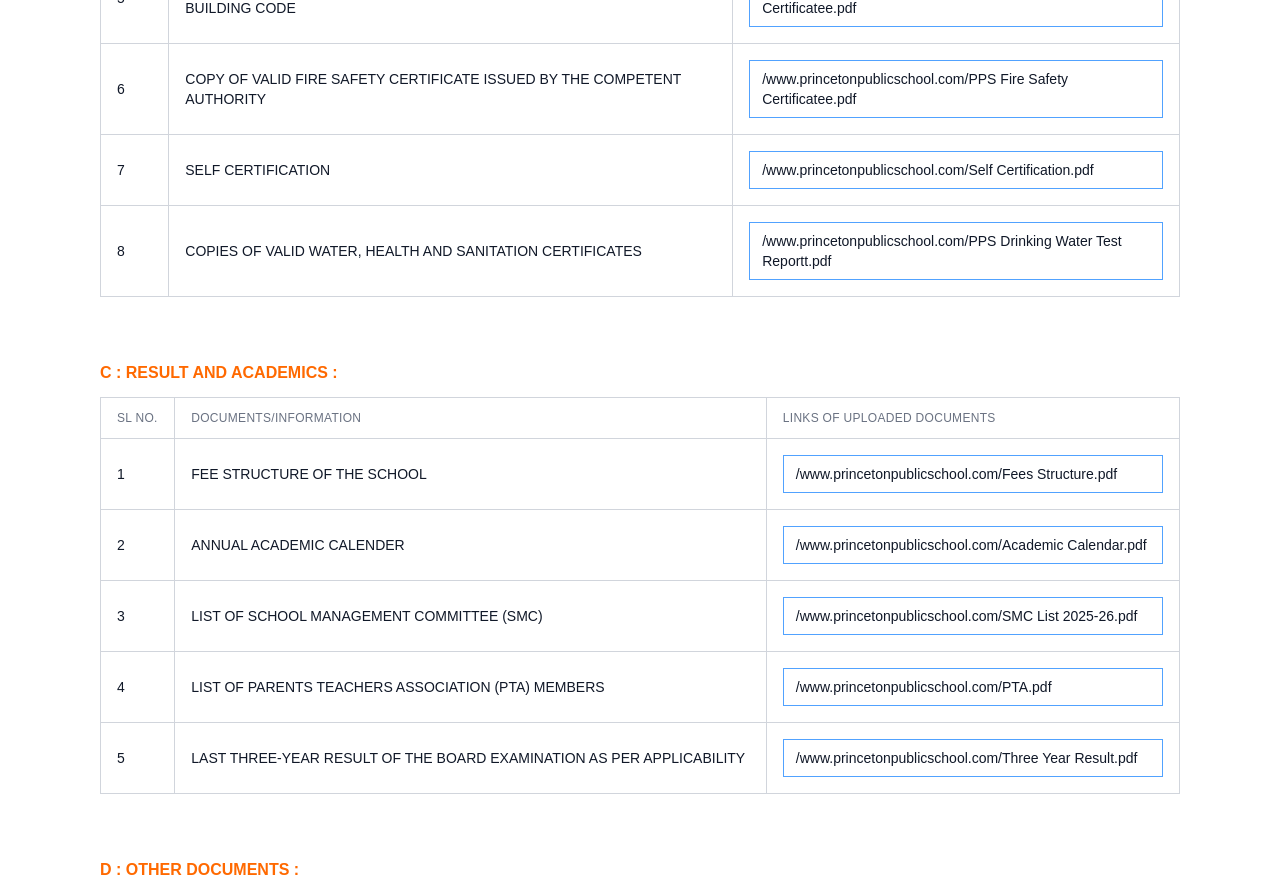
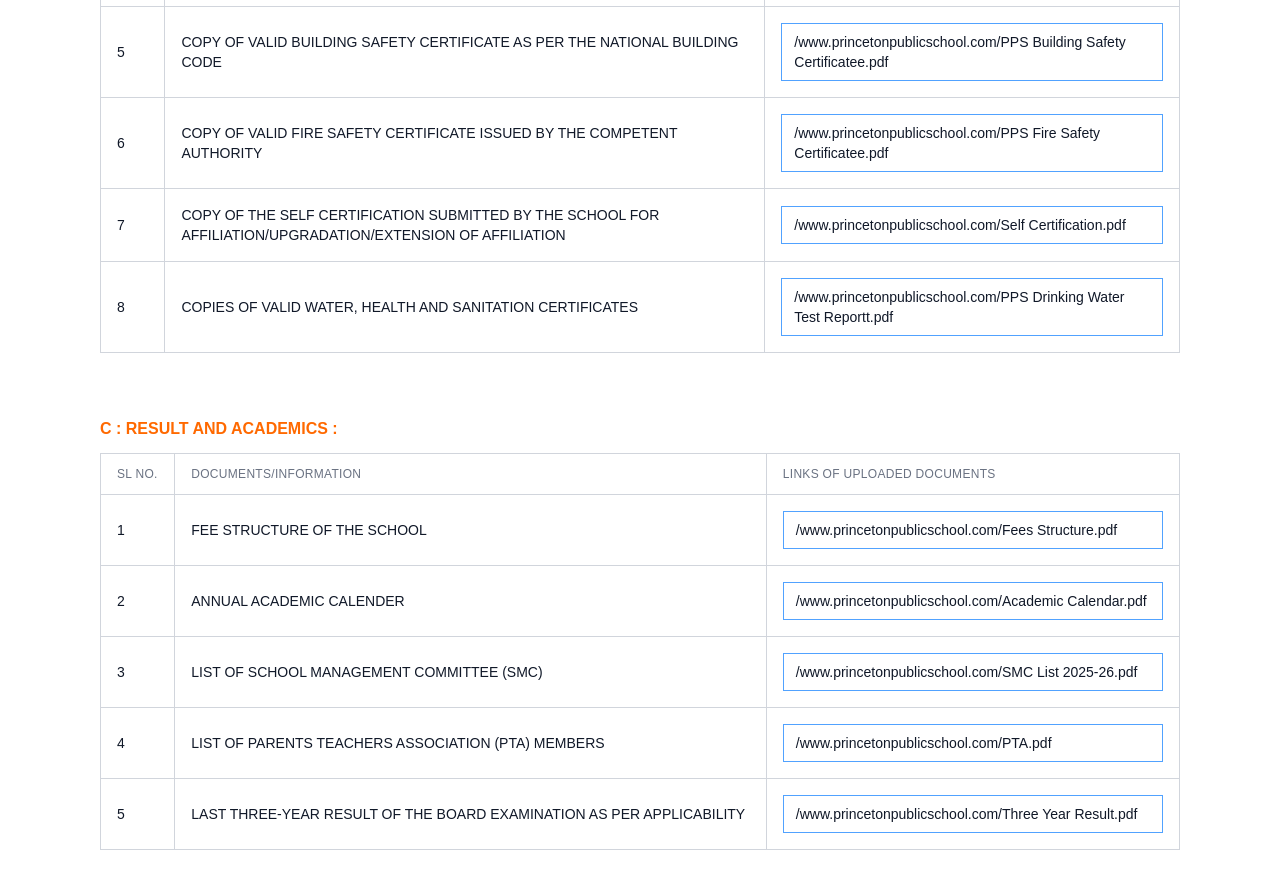
Before and after one commit to Adityadevo/ed-website, a Next.js app: page /mandatory-disclosure in a window 1280 px wide. Shown: the part 1920-2813 px from the top of the page. Built offline with nearby package versions, Linux system fonts and the light colour scheme.

Commit message:
more fixes

```diff
--- a/app/components/mandatory/DocumentsTable.tsx
+++ b/app/components/mandatory/DocumentsTable.tsx
@@ -46,7 +46,8 @@ const defaultDocs: DocumentRow[] = [
 
    {
     sl: 7,
-    title: "SELF CERTIFICATION",
+    title:
+      "COPY OF THE SELF CERTIFICATION SUBMITTED BY THE SCHOOL FOR AFFILIATION/UPGRADATION/EXTENSION OF AFFILIATION",
     href: "/www.princetonpublicschool.com/Self Certification.pdf",
   },
   {
```
